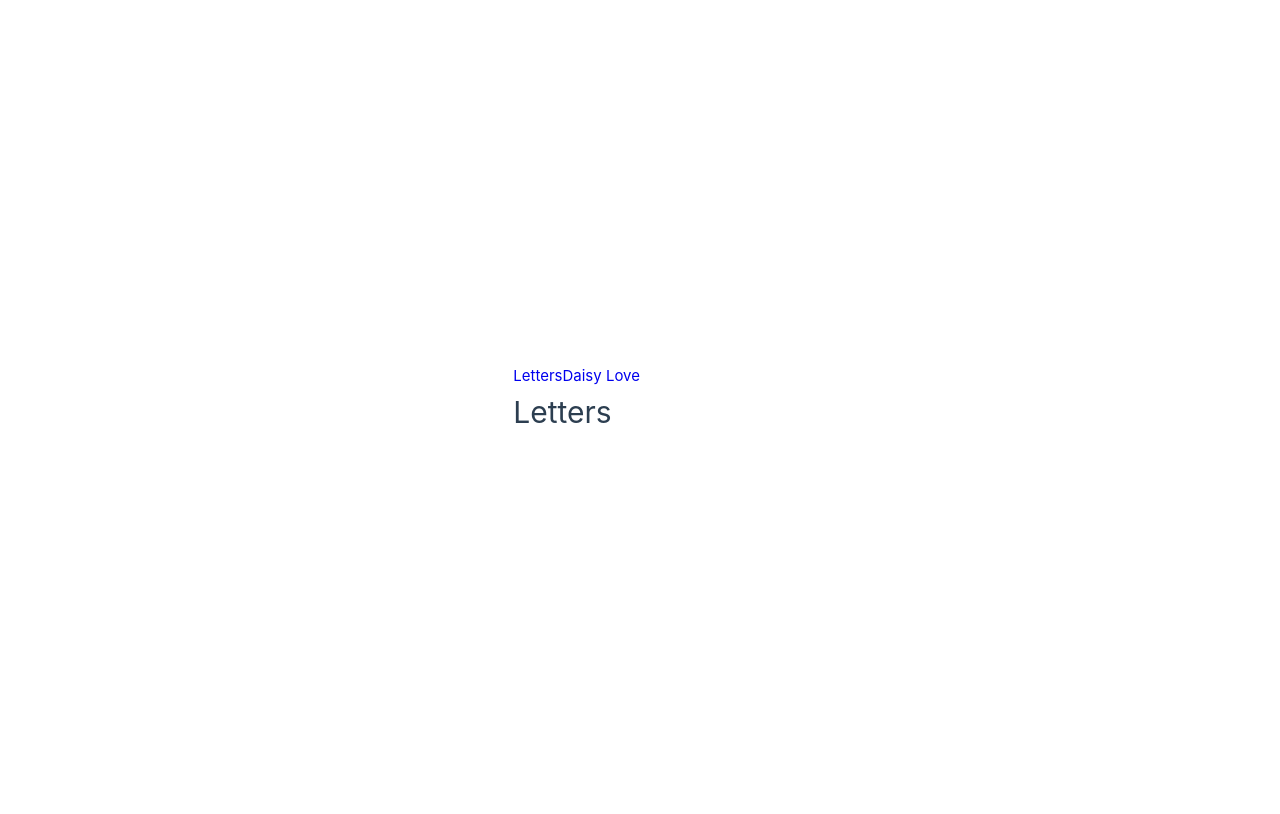
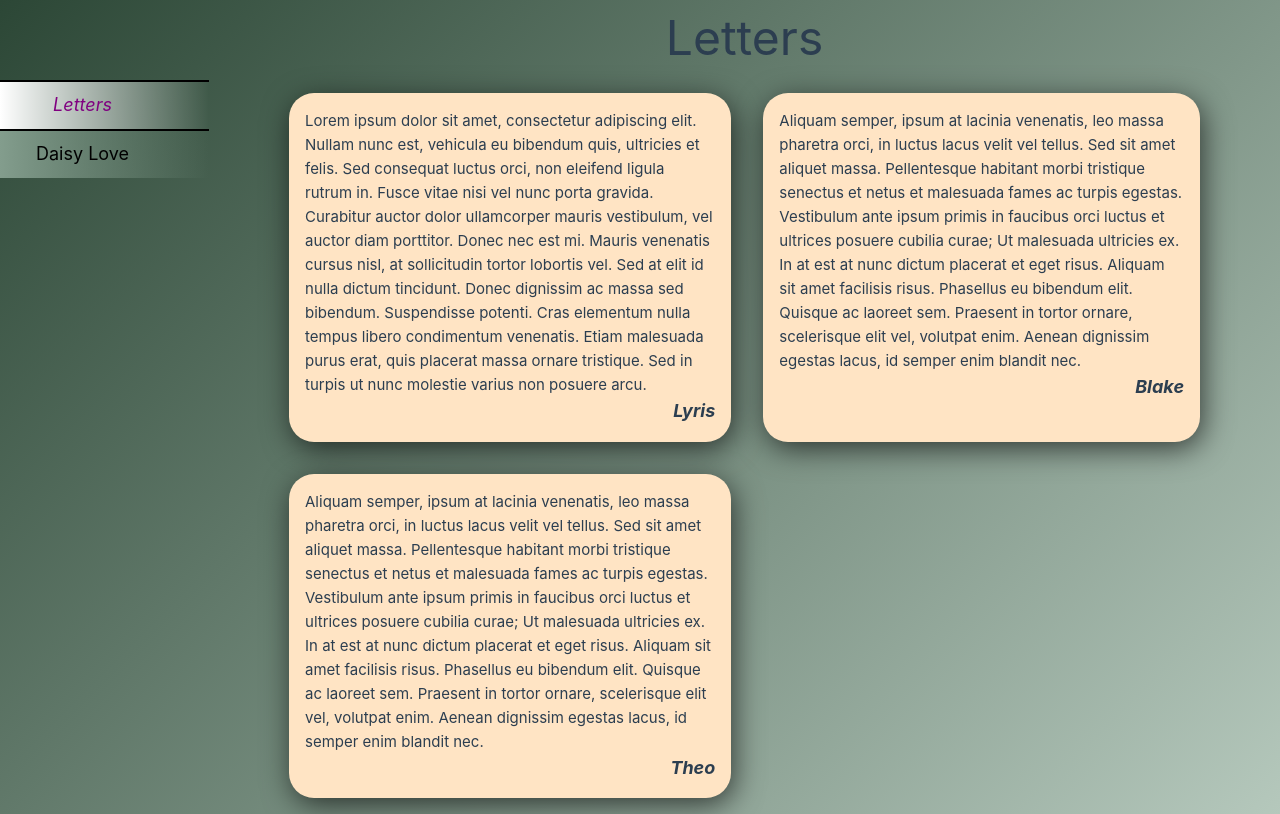
Before and after one commit to CommanderTrip/medica-ii, a Vue app in the folder for-ras/: page /Letters in a window 1280 px wide. Built offline with nearby package versions, Linux system fonts and the light colour scheme.

Commit message:
Breaking for lunch. Letters and style looking good.

```diff
--- a/for-ras/src/App.vue
+++ b/for-ras/src/App.vue
@@ -10,8 +10,66 @@ import { RouterLink, RouterView } from "vue-router"
         <RouterLink to="/DaisyLove">Daisy Love</RouterLink>
       </nav>
     </div>
+  </header>
+  <div className="page">
     <RouterView />
-  </header>
+  </div>
 </template>
 
-<style scoped></style>
+<style scoped>
+a {
+  text-decoration: none;
+  color: black;
+  padding-inline: 2em;
+  padding-block: 0.5em;
+  padding-right: 5rem;
+  min-width: 200px;
+  background: linear-gradient(90deg, var(--ras-color-darken) 0%, rgba(255, 255, 255, 0) 100%);
+  font-style: normal;
+  text-align: center;
+  font-size: larger;
+  text-wrap: nowrap;
+}
+
+a:first-child {
+  margin-top: 5rem;
+}
+
+nav {
+  display: flex;
+  flex-direction: column;
+}
+
+.router-link-active {
+  border-block: 2px solid black;
+  color: purple;
+  background: linear-gradient(90deg, white 0%, rgba(255, 255, 255, 0) 100%);
+  font-style: italic;
+}
+
+.page {
+  padding-inline: 5%;
+}
+
+@media (hover: hover) {
+  a:hover:not(.router-link-active) {
+    background: linear-gradient(90deg, var(--ras-color) 0%, rgba(255, 255, 255, 0) 100%);
+  }
+}
+
+@media (max-width: 800px) {
+  header {
+    margin-right: 0;
+    min-width: 100px;
+  }
+
+  a {
+    min-width: 50px;
+    text-wrap: wrap;
+  }
+
+  .page {
+    padding-inline: 0;
+  }
+}
+</style>
--- a/for-ras/src/assets/base.css
+++ b/for-ras/src/assets/base.css
@@ -19,11 +19,15 @@
   --vt-c-text-light-2: rgba(60, 60, 60, 0.66);
   --vt-c-text-dark-1: var(--vt-c-white);
   --vt-c-text-dark-2: rgba(235, 235, 235, 0.64);
+
+  --ras-color: #b5c8bc;
+  --ras-color-grade: #2c4736;
+  --ras-color-darken: #839d8d;
 }
 
 /* semantic color variables for this project */
 :root {
-  --color-background: var(--vt-c-white);
+  --color-background: linear-gradient(-45deg, var(--ras-color) 0%, var(--ras-color-grade) 100%);
   --color-background-soft: var(--vt-c-white-soft);
   --color-background-mute: var(--vt-c-white-mute);
 
@@ -70,14 +74,14 @@ body {
     Inter,
     -apple-system,
     BlinkMacSystemFont,
-    'Segoe UI',
+    "Segoe UI",
     Roboto,
     Oxygen,
     Ubuntu,
     Cantarell,
-    'Fira Sans',
-    'Droid Sans',
-    'Helvetica Neue',
+    "Fira Sans",
+    "Droid Sans",
+    "Helvetica Neue",
     sans-serif;
   font-size: 15px;
   text-rendering: optimizeLegibility;
--- a/for-ras/src/assets/main.css
+++ b/for-ras/src/assets/main.css
@@ -1,35 +1,10 @@
 @import "./base.css";
 
 #app {
-  max-width: 1280px;
+  /* max-width: 1280px; */
   margin: 0 auto;
-  padding: 2rem;
 
   font-weight: normal;
+  display: flex;
+  flex-direction: row;
 }
-
-a {
-  text-decoration: none;
-  transition: 0.4s;
-}
-
-@media (hover: hover) {
-  a:hover {
-    background: rgb(82, 82, 159);
-    background: linear-gradient(90deg, rgba(82, 82, 159, 0.6) 0%, rgba(255, 255, 255, 0) 100%);
-    border-bottom: 2px solid black;
-  }
-}
-
-@media (min-width: 1024px) {
-  body {
-    display: flex;
-    place-items: center;
-  }
-
-  #app {
-    display: grid;
-    grid-template-columns: 1fr 1fr;
-    padding: 0 2rem;
-  }
-}
--- /dev/null
+++ b/for-ras/src/components/LetterCard.vue
@@ -0,0 +1,40 @@
+<script>
+export default {
+  props: {
+    letter: {
+      type: Object,
+      required: true
+    }
+  }
+}
+</script>
+
+<template>
+  <div>
+    <p>{{ letter.body }}</p>
+    <span>
+      <em>{{ letter.author }}</em>
+    </span>
+  </div>
+</template>
+
+<style scoped>
+div {
+  background-color: bisque;
+  padding: 1rem;
+  margin: 1rem;
+  border-radius: 25px;
+  display: flex;
+  flex-direction: column;
+  box-shadow: 3px 7px 30px -1px rgba(0, 0, 0, 0.67);
+}
+
+span {
+  text-align: end;
+}
+
+em {
+  font-size: large;
+  font-weight: bolder;
+}
+</style>
--- /dev/null
+++ b/for-ras/src/components/letters.js
@@ -0,0 +1,14 @@
+export const letters = [
+  {
+    author: "Lyris",
+    body: "Lorem ipsum dolor sit amet, consectetur adipiscing elit. Nullam nunc est, vehicula eu bibendum quis, ultricies et felis. Sed consequat luctus orci, non eleifend ligula rutrum in. Fusce vitae nisi vel nunc porta gravida. Curabitur auctor dolor ullamcorper mauris vestibulum, vel auctor diam porttitor. Donec nec est mi. Mauris venenatis cursus nisl, at sollicitudin tortor lobortis vel. Sed at elit id nulla dictum tincidunt. Donec dignissim ac massa sed bibendum. Suspendisse potenti. Cras elementum nulla tempus libero condimentum venenatis. Etiam malesuada purus erat, quis placerat massa ornare tristique. Sed in turpis ut nunc molestie varius non posuere arcu."
+  },
+  {
+    author: "Blake",
+    body: "Aliquam semper, ipsum at lacinia venenatis, leo massa pharetra orci, in luctus lacus velit vel tellus. Sed sit amet aliquet massa. Pellentesque habitant morbi tristique senectus et netus et malesuada fames ac turpis egestas. Vestibulum ante ipsum primis in faucibus orci luctus et ultrices posuere cubilia curae; Ut malesuada ultricies ex. In at est at nunc dictum placerat et eget risus. Aliquam sit amet facilisis risus. Phasellus eu bibendum elit. Quisque ac laoreet sem. Praesent in tortor ornare, scelerisque elit vel, volutpat enim. Aenean dignissim egestas lacus, id semper enim blandit nec."
+  },
+  {
+    author: "Theo",
+    body: "Aliquam semper, ipsum at lacinia venenatis, leo massa pharetra orci, in luctus lacus velit vel tellus. Sed sit amet aliquet massa. Pellentesque habitant morbi tristique senectus et netus et malesuada fames ac turpis egestas. Vestibulum ante ipsum primis in faucibus orci luctus et ultrices posuere cubilia curae; Ut malesuada ultricies ex. In at est at nunc dictum placerat et eget risus. Aliquam sit amet facilisis risus. Phasellus eu bibendum elit. Quisque ac laoreet sem. Praesent in tortor ornare, scelerisque elit vel, volutpat enim. Aenean dignissim egestas lacus, id semper enim blandit nec."
+  }
+]
--- a/for-ras/src/views/LettersView.vue
+++ b/for-ras/src/views/LettersView.vue
@@ -1,7 +1,32 @@
-<script setup></script>
+<script setup>
+import LetterCard from "../components/LetterCard.vue"
+import { letters } from "../components/letters"
+</script>
 
 <template>
   <h1>Letters</h1>
+  <div className="letters-page">
+    <LetterCard v-for="letter in letters" :key="letter.author" :letter="letter" />
+  </div>
 </template>
 
-<style></style>
+<style scoped>
+h1 {
+  text-align: center;
+  font-size: 36pt;
+}
+
+.letters-page {
+  display: grid;
+  grid-template-columns: auto auto;
+  justify-items: center;
+  min-width: 350px;
+}
+
+@media (max-width: 800px) {
+  .letters-page {
+    min-height: 100vh;
+    grid-template-columns: auto;
+  }
+}
+</style>
```
